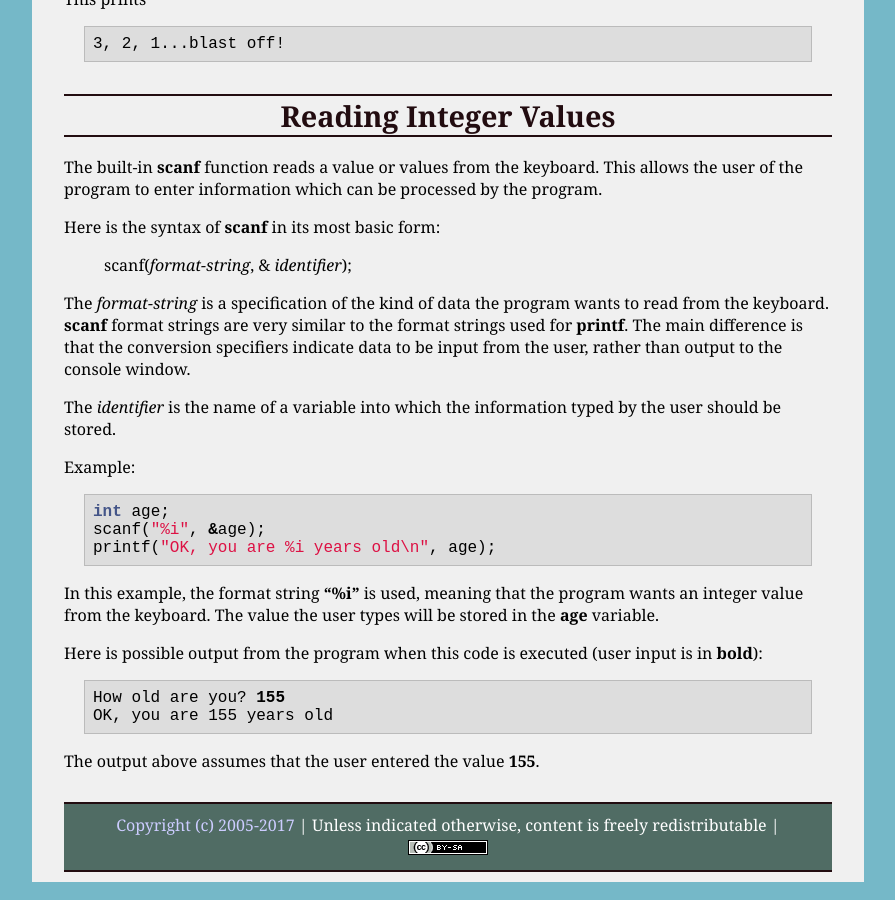
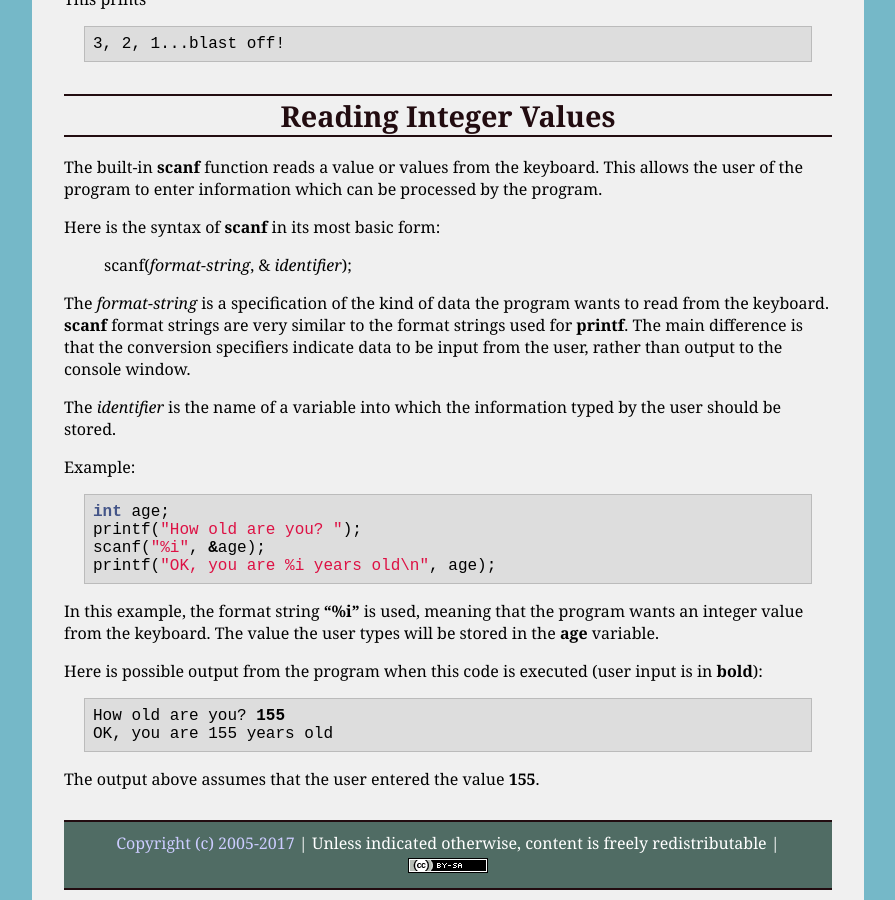
Before and after one commit to ycpcs/cs101-spring2017, a Jekyll site: the page built from lectures/lecture01.md, in a window 1280 px wide and 900 px high, scrolled down 2400 px. Shown: the whole window, without its empty margins (192-1087 px from the left). Built offline with Jekyll 4.4.1, drawn with Linux system fonts in a browser that asks for light colours.

Commit message:
add code for prompt

```diff
--- a/lectures/lecture01.md
+++ b/lectures/lecture01.md
@@ -129,6 +129,7 @@ Example:
 
 {% highlight cpp %}
 int age;
+printf("How old are you? ");
 scanf("%i", &age);
 printf("OK, you are %i years old\n", age);
 {% endhighlight %}
```
